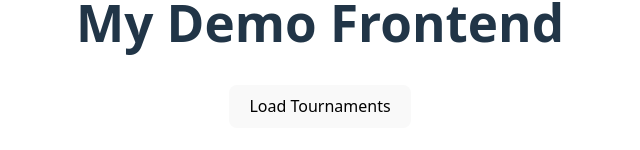
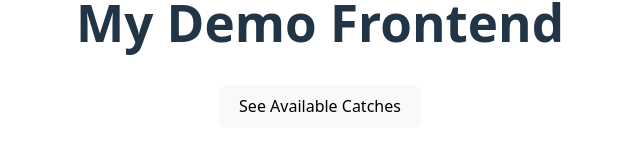
Before and after one commit to FIrstCatchCrew/front-end-demo, a React (Vite) app: page / in a window 1280 px wide. Shown: the part 348-498 px from the top of the page, without its empty margins (320-960 px from the left). Built offline with nearby package versions, Linux system fonts and the light colour scheme.

Commit message:
Refactor App component to use updated API endpoints for fetching fish catches

```diff
--- a/src/App.jsx
+++ b/src/App.jsx
@@ -3,17 +3,19 @@ import { useState } from 'react';
 import './App.css';
 
 function App() {
-  const [tournaments, setTournaments] = useState([]);
+  const [fishCatch, setFishCatch] = useState([]);
 
   const handleClick = async () => {
     console.log('Button clicked');
     try {
-      const res = await fetch(`${import.meta.env.VITE_API_URL}/tournament`);
-      if (!res.ok) throw new Error('Failed to fetch tournaments');
+      const res = await fetch(
+        `${import.meta.env.VITE_CATCH_ENDPOINT}/available`
+      );
+      if (!res.ok) throw new Error('Failed to fetch catches');
 
       const data = await res.json();
-      setTournaments(data);
-      console.log('tournaments returned:', data);
+      setFishCatch(data);
+      console.log('fish catches returned:', data);
     } catch (err) {
       console.error('Error:', err);
     }
@@ -23,10 +25,10 @@ function App() {
     <>
       <div>
         <h1>My Demo Frontend</h1>
-        <button onClick={handleClick}>Load Tournaments</button>
+        <button onClick={handleClick}>See Available Catches</button>
 
         <ul>
-          {tournaments.map((t, index) => (
+          {fishCatch.map((t, index) => (
             <li key={index}>{t.name}</li>
           ))}
         </ul>
```
Also changed, not shown: 1 other file (tests, documents, lock files or other folders).
